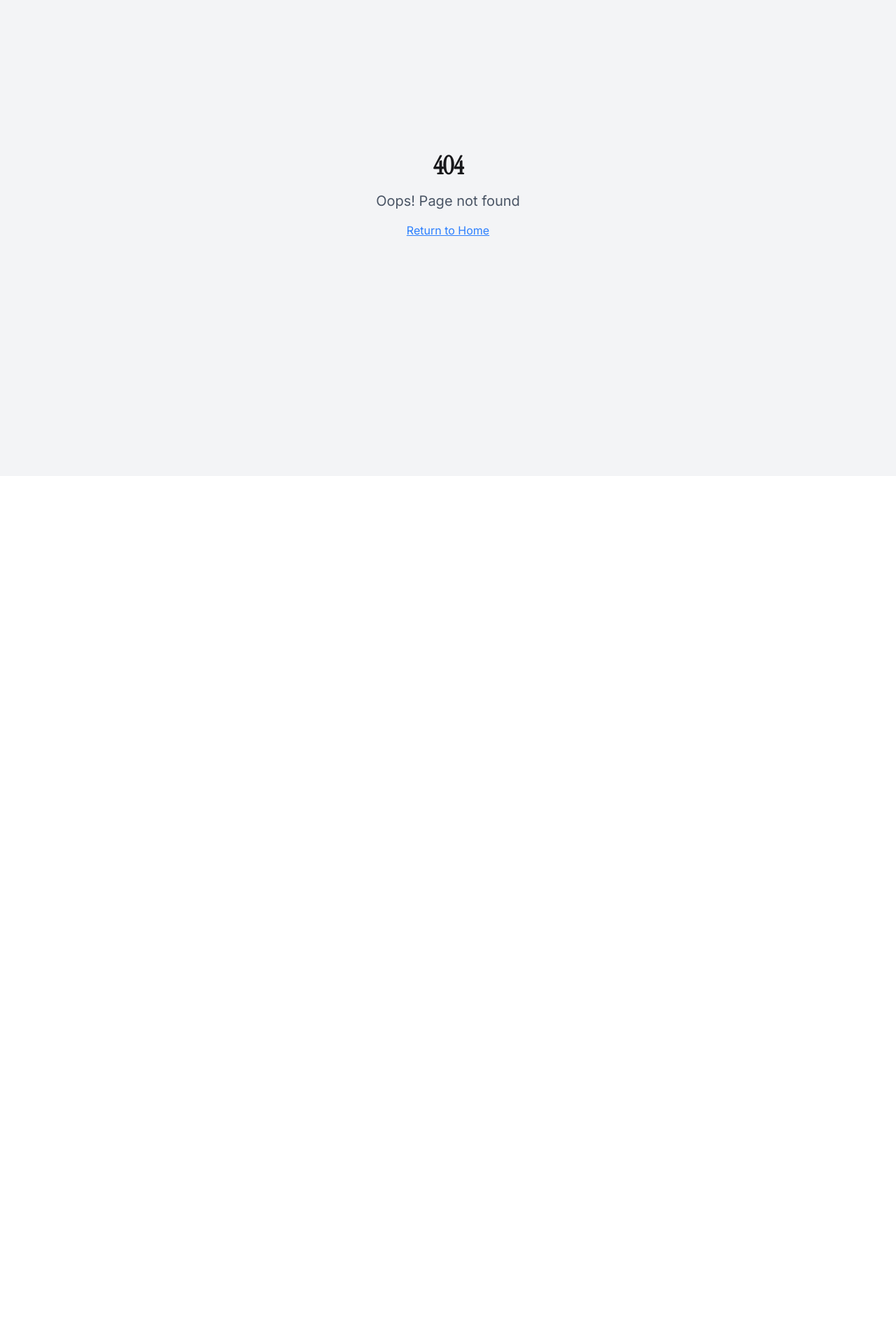
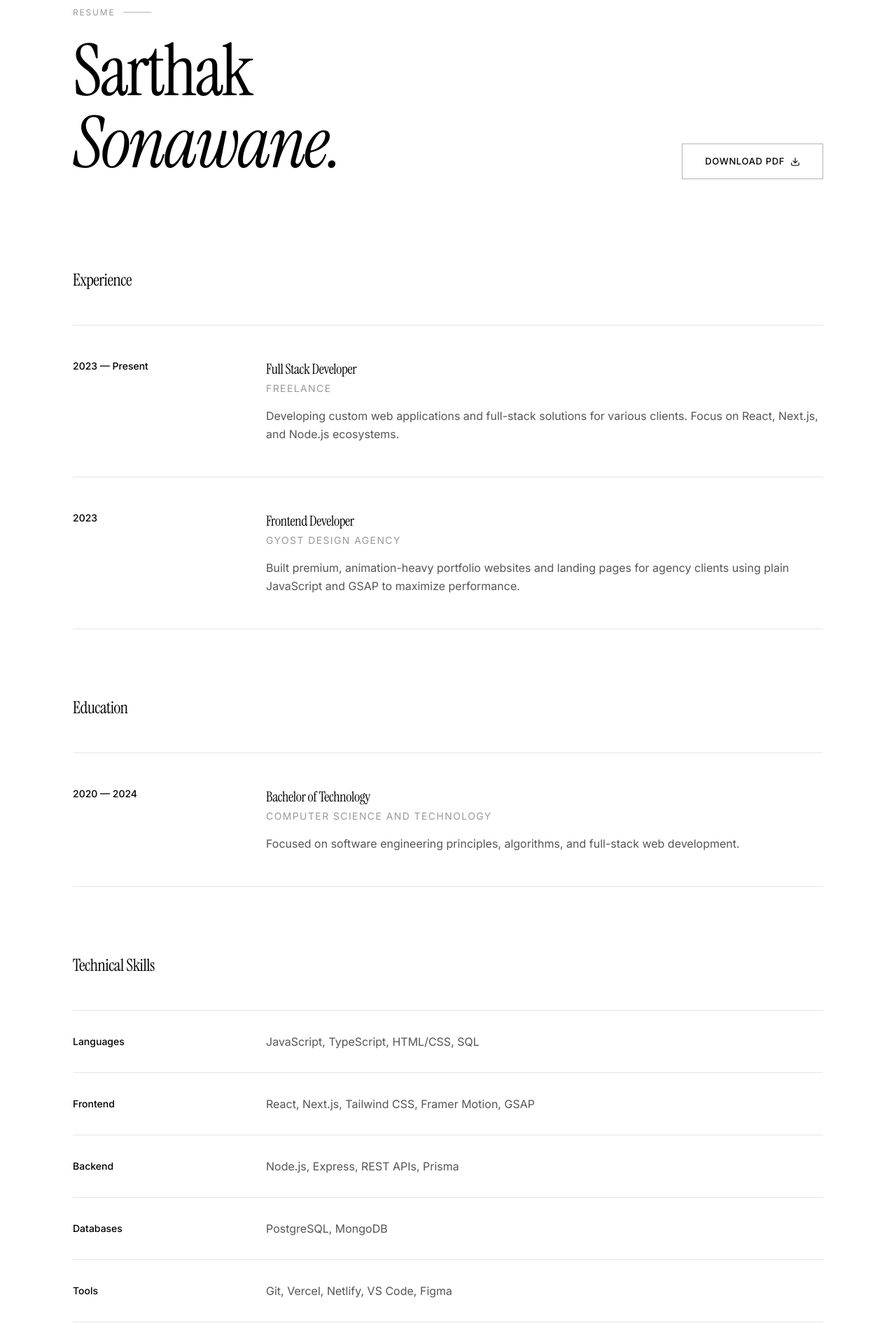
Before and after one commit to SARTHAKSONAWANE01/Sarthak-Dev-Studio, a Next.js app: page /resume in a window 1280 px wide. Before the commit this address had no page. Shown: the part 120-2040 px from the top of the page at 70% size. Before the commit the page ends 800 px from the top, so only its background shows below. Built offline with nearby package versions, Linux system fonts and the light colour scheme.

Commit message:
feat: create HTML Resume view at /resume

```diff
--- /dev/null
+++ b/src/app/resume/page.tsx
@@ -0,0 +1,166 @@
+import { Metadata } from "next";
+import Navbar from "@/components/Navbar";
+import Footer from "@/components/Footer";
+import RevealOnScroll from "@/components/RevealOnScroll";
+
+export const metadata: Metadata = {
+  title: "Resume",
+  description: "Experience, education, and skills.",
+};
+
+const experience = [
+  {
+    role: "Full Stack Developer",
+    company: "Freelance",
+    period: "2023 — Present",
+    description: "Developing custom web applications and full-stack solutions for various clients. Focus on React, Next.js, and Node.js ecosystems.",
+  },
+  {
+    role: "Frontend Developer",
+    company: "Gyost Design Agency",
+    period: "2023",
+    description: "Built premium, animation-heavy portfolio websites and landing pages for agency clients using plain JavaScript and GSAP to maximize performance.",
+  },
+];
+
+const education = [
+  {
+    degree: "Bachelor of Technology",
+    institution: "Computer Science and Technology",
+    period: "2020 — 2024",
+    description: "Focused on software engineering principles, algorithms, and full-stack web development.",
+  },
+];
+
+const capabilities = [
+  {
+    category: "Languages",
+    items: "JavaScript, TypeScript, HTML/CSS, SQL",
+  },
+  {
+    category: "Frontend",
+    items: "React, Next.js, Tailwind CSS, Framer Motion, GSAP",
+  },
+  {
+    category: "Backend",
+    items: "Node.js, Express, REST APIs, Prisma",
+  },
+  {
+    category: "Databases",
+    items: "PostgreSQL, MongoDB",
+  },
+  {
+    category: "Tools",
+    items: "Git, Vercel, Netlify, VS Code, Figma",
+  },
+];
+
+export default function ResumePage() {
+  return (
+    <>
+      <Navbar />
+      <main className="pt-24 md:pt-32 pb-24">
+        <div className="container-studio max-w-4xl">
+          {/* Header */}
+          <div className="flex flex-col sm:flex-row sm:items-end justify-between gap-8 mb-24 md:mb-32">
+            <RevealOnScroll>
+              <div className="section-index">Resume</div>
+              <h1 className="text-display">
+                Sarthak
+                <br />
+                <span className="text-editorial">Sonawane.</span>
+              </h1>
+            </RevealOnScroll>
+
+            <RevealOnScroll delay={0.2}>
+              {/* Replace # with actual PDF link when available */}
+              <a href="/Sarthak_Sonawane_Resume.pdf" target="_blank" rel="noopener noreferrer" className="btn-secondary">
+                Download PDF
+                <svg width="14" height="14" viewBox="0 0 24 24" fill="none" stroke="currentColor" strokeWidth="2" strokeLinecap="round" strokeLinejoin="round">
+                  <path d="M21 15v4a2 2 0 0 1-2 2H5a2 2 0 0 1-2-2v-4"/>
+                  <polyline points="7 10 12 15 17 10"/>
+                  <line x1="12" y1="15" x2="12" y2="3"/>
+                </svg>
+              </a>
+            </RevealOnScroll>
+          </div>
+
+          {/* Experience */}
+          <section className="mb-24">
+            <RevealOnScroll>
+              <h2 className="text-2xl font-serif mb-12">Experience</h2>
+            </RevealOnScroll>
+            <div className="space-y-0">
+              {experience.map((job, index) => (
+                <RevealOnScroll key={index} delay={0.1 * index}>
+                  <div className="divider" />
+                  <div className="py-8 md:py-12 grid md:grid-cols-4 gap-4 md:gap-8">
+                    <div className="md:col-span-1">
+                      <div className="text-sm font-medium mb-1">{job.period}</div>
+                    </div>
+                    <div className="md:col-span-3">
+                      <h3 className="text-xl font-medium mb-1">{job.role}</h3>
+                      <div className="text-sm uppercase tracking-widest mb-4" style={{ color: "var(--foreground-muted)" }}>{job.company}</div>
+                      <p className="text-base leading-relaxed" style={{ color: "var(--foreground-secondary)" }}>{job.description}</p>
+                    </div>
+                  </div>
+                </RevealOnScroll>
+              ))}
+              <div className="divider" />
+            </div>
+          </section>
+
+          {/* Education */}
+          <section className="mb-24">
+            <RevealOnScroll>
+              <h2 className="text-2xl font-serif mb-12">Education</h2>
+            </RevealOnScroll>
+            <div className="space-y-0">
+              {education.map((edu, index) => (
+                <RevealOnScroll key={index} delay={0.1 * index}>
+                  <div className="divider" />
+                  <div className="py-8 md:py-12 grid md:grid-cols-4 gap-4 md:gap-8">
+                    <div className="md:col-span-1">
+                      <div className="text-sm font-medium mb-1">{edu.period}</div>
+                    </div>
+                    <div className="md:col-span-3">
+                      <h3 className="text-xl font-medium mb-1">{edu.degree}</h3>
+                      <div className="text-sm uppercase tracking-widest mb-4" style={{ color: "var(--foreground-muted)" }}>{edu.institution}</div>
+                      <p className="text-base leading-relaxed" style={{ color: "var(--foreground-secondary)" }}>{edu.description}</p>
+                    </div>
+                  </div>
+                </RevealOnScroll>
+              ))}
+              <div className="divider" />
+            </div>
+          </section>
+
+          {/* Capabilities */}
+          <section>
+            <RevealOnScroll>
+              <h2 className="text-2xl font-serif mb-12">Technical Skills</h2>
+            </RevealOnScroll>
+            <div className="space-y-0">
+              {capabilities.map((cap, index) => (
+                <RevealOnScroll key={index} delay={0.1 * index}>
+                  <div className="divider" />
+                  <div className="py-6 md:py-8 grid md:grid-cols-4 gap-4 md:gap-8 items-center">
+                    <div className="md:col-span-1 text-sm font-medium">
+                      {cap.category}
+                    </div>
+                    <div className="md:col-span-3 text-base" style={{ color: "var(--foreground-secondary)" }}>
+                      {cap.items}
+                    </div>
+                  </div>
+                </RevealOnScroll>
+              ))}
+              <div className="divider" />
+            </div>
+          </section>
+
+        </div>
+      </main>
+      <Footer />
+    </>
+  );
+}
```
